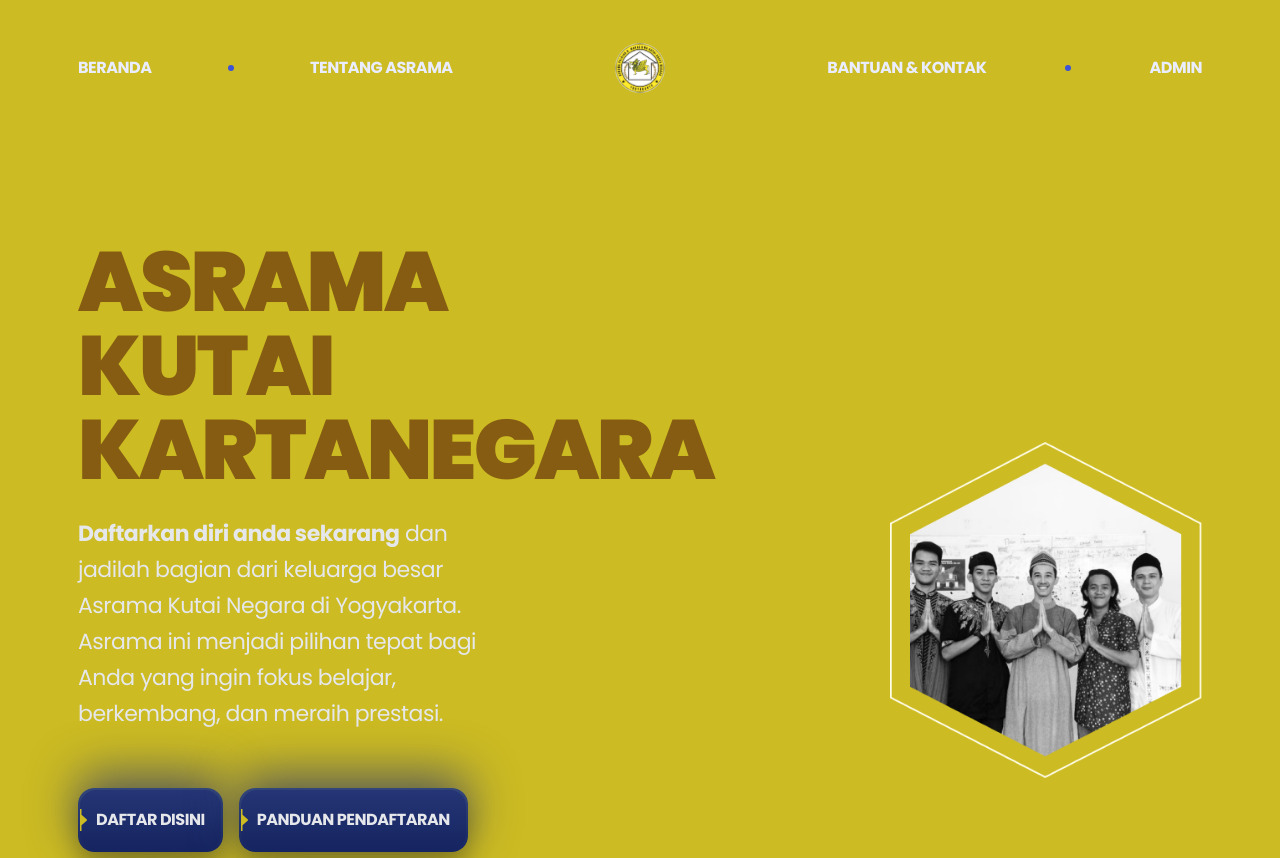
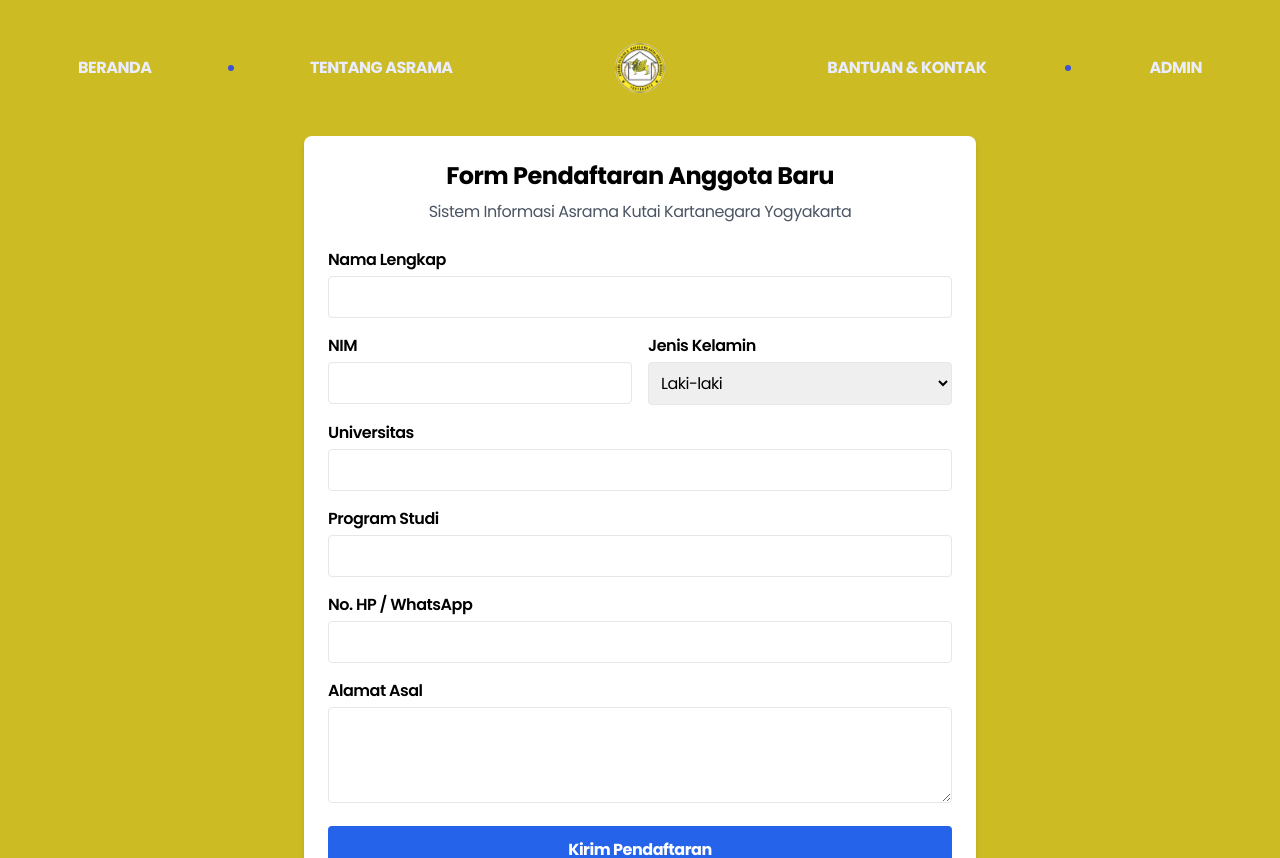
Before and after one commit to Richto2606/website-public-main, a React (Vite) app: page /pendaftaran in a window 1280 px wide. Shown: the top 858 px of the page. Built offline with nearby package versions, Linux system fonts and the light colour scheme; no server answers.

Commit message:
Update project files and add pendaftaran section

```diff
--- a/package.json
+++ b/package.json
@@ -18,6 +18,7 @@
     "react-countup": "^6.5.3",
     "react-dom": "^18.3.1",
     "react-player": "^2.16.0",
+    "react-router-dom": "^7.17.0",
     "react-scroll": "^1.9.0",
     "react-slick": "^0.30.3",
     "react-slidedown": "^2.4.7",
--- a/src/App.jsx
+++ b/src/App.jsx
@@ -1,3 +1,5 @@
+import { useEffect } from "react";
+import { BrowserRouter as Router, Routes, Route, useLocation, useNavigate } from "react-router-dom";
 import Header from "./sections/Header.jsx";
 import Beranda from "./sections/Beranda.jsx";
 import About from "./sections/About.jsx";
@@ -6,19 +8,70 @@ import Contact from "./sections/contact.jsx";
 import Footer from "./sections/Footer.jsx";
 import Daftar from "./sections/Daftar.jsx";
 import Gallery from "./sections/Gallery.jsx";
+import PendaftaranPage from "./sections/pendaftaran/Page.jsx";
 
-const App = () => {
+// 1. Komponen Penangkap Token dari URL
+const TokenCatcher = () => {
+  const location = useLocation();
+  const navigate = useNavigate();
+
+  useEffect(() => {
+    // Mengecek apakah ada tulisan "?token=..." di URL
+    const searchParams = new URLSearchParams(location.search);
+    const token = searchParams.get('token');
+
+    if (token) {
+      // Simpan token ke dalam localStorage milik Vite
+      localStorage.setItem('token', token);
+
+      // Bersihkan URL dari token agar rapi dan aman (Kembali ke URL bersih)
+      navigate(location.pathname, { replace: true });
+    }
+  }, [location, navigate]);
+
+  return null; // Komponen ini berjalan di latar belakang, tidak menampilkan apa-apa
+};
+
+const HalamanUtama = () => {
   return (
-    <main className="overflow-hidden">
+    <>
       <Header />
       <Beranda />
       <Daftar />
       <Gallery />
-      <About/>
+      <About />
       <Faq />
-      <Contact/>
+      <Contact />
       <Footer />
-    </main>
+    </>
+  );
+};
+
+const App = () => {
+  return (
+    <Router>
+      {/* 2. Pasang TokenCatcher tepat di bawah Router */}
+      <TokenCatcher />
+
+      <main className="overflow-hidden">
+        <Routes>
+          <Route path="/" element={<HalamanUtama />} />
+
+          <Route
+            path="/pendaftaran"
+            element={
+              <>
+                <Header />
+                <div className="pt-24 pb-10">
+                  <PendaftaranPage />
+                </div>
+                <Footer />
+              </>
+            }
+          />
+        </Routes>
+      </main>
+    </Router>
   );
 };
 
--- a/src/constants/index.jsx
+++ b/src/constants/index.jsx
@@ -3,7 +3,7 @@ export const socials = [
     id: "0",
     title: "Instagram",
     icon: "/images/icons/socials/ig.svg",
-    url: "#",
+    url: "https://www.instagram.com/asramaputra_kukarjogja/",
   },
   {
     id: "1",
@@ -21,7 +21,7 @@ export const socials = [
     id: "3",
     title: "Youtube",
     icon: "/images/icons/socials/yt.svg",
-    url: "#",
+    url: "https://www.youtube.com/@itoooooo",
   },
 ];
 
@@ -287,6 +287,6 @@ const urlAPIFE = "http://localhost:3000";
 export const urlAPIBE = "http://localhost:8000";
 export const APIKEY = "881182541952993820593968";
 
-export const daftarAsrama = "http://localhost:3000";
+export const daftarAsrama = "/pendaftaran";
 export const adminAsrama = urlAPIFE+"/login";
 export const axiosUrl = urlAPIBE + "/api/v1/public";
--- a/src/sections/Beranda.jsx
+++ b/src/sections/Beranda.jsx
@@ -9,7 +9,7 @@ const Beranda = () => {
         <div className="container flex justify-between items-center space-x-[300px]">
           <div className="relative z-2 max-w-512 max-lg:max-w-388">
             <h1 className="mb-6 h1 text-s2 uppercase max-lg:mb-7 max-lg:h2 max-md:mb-4 max-md:text-5xl max-md:leading-12">
-              Asrama Kutai Kartanegara
+              Asrama Putra Kutai Kartanegara
             </h1>
             <p className="max-w-440 mb-14 body-1 max-md:mb-10 text-gray-200">
              <strong>Daftarkan diri anda sekarang</strong> dan jadilah bagian dari keluarga besar Asrama Kutai Negara
--- a/src/sections/Footer.jsx
+++ b/src/sections/Footer.jsx
@@ -11,7 +11,7 @@ const Footer = () => {
               {currentYear}
             </p>
             <p className="text-s2 transition-all duration-500 hover:text-p1">
-              Asrama Kutai KartaNegara
+              Asrama Putra Kutai Kartanegara
             </p>
           </div>
 
--- a/src/sections/Header.jsx
+++ b/src/sections/Header.jsx
@@ -33,16 +33,20 @@ const Header = () => {
     </LinkScroll>
   );
 
-  const NavLinkExternal = ({ title, href }) => (
+  // BAGIAN INI YANG DIUBAH
+  const NavLinkExternal = ({ title }) => (
     <a
-      href={href}
-      target="_blank"
-      rel="noopener noreferrer"
+      href="#"
+      onClick={(e) => {
+        e.preventDefault(); // Mematikan efek lompat/pindah halaman
+        setIsOpen(false);   // Menutup menu jika dibuka di HP
+      }}
       className="base-bold text-p4 uppercase transition-colors duration-500 cursor-pointer hover:text-p1 max-lg:my-4 max-lg:h5"
     >
       {title}
     </a>
   );
+
   return (
     <header
       className={clsx(
@@ -93,7 +97,8 @@ const Header = () => {
                   <NavLink title="bantuan & kontak" />
                   <div className="dot" />
 
-                  <NavLinkExternal title="admin" href={adminAsrama} />
+                  {/* Properti href tidak perlu dipakai lagi */}
+                  <NavLinkExternal title="admin" />
                 </li>
               </ul>
             </nav>
--- /dev/null
+++ b/src/sections/pendaftaran/Page.jsx
@@ -0,0 +1,137 @@
+import React, { useState } from 'react';
+import { useNavigate } from 'react-router-dom';
+export default function PendaftaranPage() {
+  const navigate = useNavigate();
+  const [formData, setFormData] = useState({
+    nama_lengkap: '',
+    nim: '',
+    universitas: '',
+    program_studi: '',
+    jenis_kelamin: 'Laki-laki',
+    no_hp: '',
+    alamat_asal: ''
+  });
+
+  const [loading, setLoading] = useState(false);
+  const [message, setMessage] = useState({ type: '', text: '' });
+
+  const handleChange = (e) => {
+    setFormData({
+      ...formData,
+      [e.target.name]: e.target.value
+    });
+  };
+
+  const handleSubmit = async (e) => {
+    e.preventDefault();
+    setLoading(true);
+    setMessage({ type: '', text: '' });
+
+    // Ambil token dari brankas Vite
+    const token = localStorage.getItem('token');
+
+    if (!token) {
+      setMessage({ type: 'error', text: 'Anda harus login terlebih dahulu untuk mendaftar.' });
+      setLoading(false);
+      return;
+    }
+
+    try {
+      const response = await fetch('http://127.0.0.1:8000/api/v1/pendaftaran', {
+        method: 'POST',
+        headers: {
+          'Content-Type': 'application/json',
+          'Accept': 'application/json',
+          'Authorization': `Bearer ${token}`,
+          // Tambahkan baris API Key di bawah ini!
+          // Sesuaikan nama headernya ('x-api-key' atau 'api-key') dengan yang diminta Laravel-mu
+          'x-api-key': '881182541952993820593968'
+        },
+        body: JSON.stringify(formData)
+      });
+
+      const result = await response.json();
+
+      if (response.ok) {
+        setMessage({ type: 'success', text: 'Pendaftaran Anda berhasil dikirim! Mengalihkan ke beranda...' });
+
+        // Kosongkan form kembali
+        setFormData({
+          nama_lengkap: '', nim: '', universitas: '', program_studi: '',
+          jenis_kelamin: 'Laki-laki', no_hp: '', alamat_asal: ''
+        });
+
+        // Lempar ke beranda setelah jeda 2 detik
+        setTimeout(() => {
+          navigate('/'); // Pindah ke route utama (Beranda)
+        }, 2000);
+
+      } else {
+        setMessage({ type: 'error', text: result.message || 'Gagal mengirim pendaftaran.' });
+      }
+    } catch (error) {
+      console.error('Koneksi error:', error);
+      setMessage({ type: 'error', text: 'Gagal terhubung ke server backend.' });
+    } finally {
+      setLoading(false);
+    }
+  };
+
+  return (
+    <div className="max-w-2xl mx-auto my-10 p-6 bg-white shadow-md rounded-lg text-black">
+      <h2 className="text-2xl font-bold text-center mb-2">Form Pendaftaran Anggota Baru</h2>
+      <p className="text-center text-gray-600 mb-6">Sistem Informasi Asrama Kutai Kartanegara Yogyakarta</p>
+
+      {message.text && (
+        <div className={`p-4 mb-6 rounded ${message.type === 'success' ? 'bg-green-100 text-green-800' : 'bg-red-100 text-red-800'}`}>
+          {message.text}
+        </div>
+      )}
+
+      <form onSubmit={handleSubmit} className="flex flex-col gap-4">
+        <div>
+          <label className="block font-semibold mb-1">Nama Lengkap</label>
+          <input type="text" name="nama_lengkap" value={formData.nama_lengkap} onChange={handleChange} className="w-full p-2 border rounded" required />
+        </div>
+
+        <div className="flex gap-4">
+          <div className="flex-1">
+            <label className="block font-semibold mb-1">NIM</label>
+            <input type="text" name="nim" value={formData.nim} onChange={handleChange} className="w-full p-2 border rounded" required />
+          </div>
+          <div className="flex-1">
+            <label className="block font-semibold mb-1">Jenis Kelamin</label>
+            <select name="jenis_kelamin" value={formData.jenis_kelamin} onChange={handleChange} className="w-full p-2 border rounded">
+              <option value="Laki-laki">Laki-laki</option>
+              <option value="Perempuan">Perempuan</option>
+            </select>
+          </div>
+        </div>
+
+        <div>
+          <label className="block font-semibold mb-1">Universitas</label>
+          <input type="text" name="universitas" value={formData.universitas} onChange={handleChange} className="w-full p-2 border rounded" required />
+        </div>
+
+        <div>
+          <label className="block font-semibold mb-1">Program Studi</label>
+          <input type="text" name="program_studi" value={formData.program_studi} onChange={handleChange} className="w-full p-2 border rounded" required />
+        </div>
+
+        <div>
+          <label className="block font-semibold mb-1">No. HP / WhatsApp</label>
+          <input type="text" name="no_hp" value={formData.no_hp} onChange={handleChange} className="w-full p-2 border rounded" required />
+        </div>
+
+        <div>
+          <label className="block font-semibold mb-1">Alamat Asal</label>
+          <textarea name="alamat_asal" value={formData.alamat_asal} onChange={handleChange} className="w-full p-2 border rounded h-24" required></textarea>
+        </div>
+
+        <button type="submit" disabled={loading} className={`w-full p-3 text-white font-bold rounded ${loading ? 'bg-gray-400' : 'bg-blue-600 hover:bg-blue-700'}`}>
+          {loading ? 'Mengirim Pendaftaran...' : 'Kirim Pendaftaran'}
+        </button>
+      </form>
+    </div>
+  );
+}
```
Also changed, not shown: 1 other file (tests, documents, lock files or other folders).
